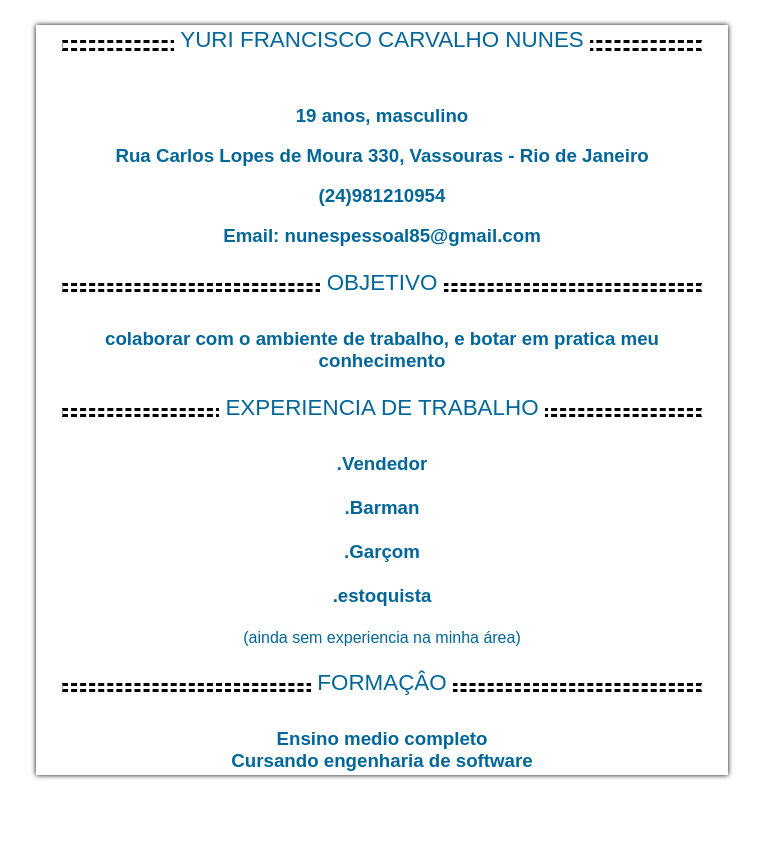
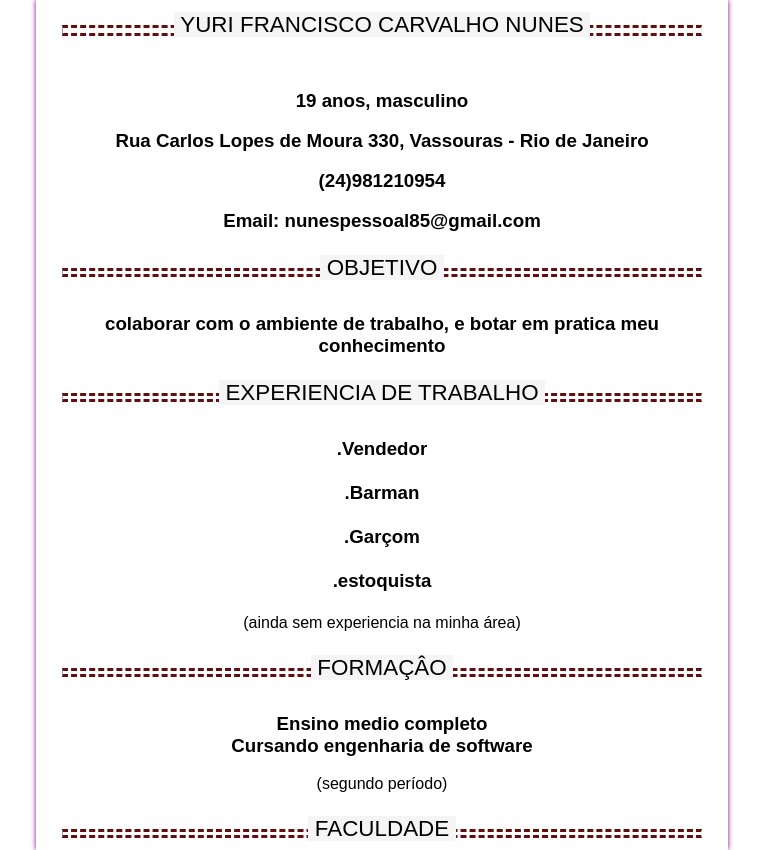
Before and after one commit to Nunes777S/curr-culo, a plain HTML site: page index.html in a window 1280 px wide. Shown: the whole page, without its empty margins (258-1021 px from the left). Before the commit the page ends 800 px from the top, so only its background shows below. Drawn offline with Linux system fonts and the light colour scheme.

Commit message:
Add files via upload

```diff
--- a/index.html
+++ b/index.html
@@ -3,7 +3,7 @@
 <head>
     <meta charset="UTF-8">
     <meta name="viewport" content="width=device-width, initial-scale=1.0">
-    <title>curriculo</title>
+    <title>curriculo </title>
 </head>
 <style>
     *{
@@ -13,7 +13,7 @@
     }
     body{
         width: 100%;
-        color: #069;
+        color: black;
         text-align: center;
         min-height: 100vh;
         font-weight: lighter;
@@ -27,21 +27,21 @@
         .container{
             width: 50%;
             overflow-y: scroll;
-            height: 90vh;
-            padding: 15px 2%;
-            box-shadow: 0 0 5px black;
+            height: 100vh;
+            padding: 25px 2%;
+            box-shadow: 0 0 5px purple;
         }
         .container::-webkit-scrollbar{
             width: 15px;
-            border: 1px solid #069;
+            border: 1px solid black;
         }
         .container::-webkit-scrollbar-thumb{
-            background-color: #069;
-            border-radius: 6px;
+            background-color: black;
+            border-radius: 10px;
         }
         .hr_dados1{
-            border-top: medium dashed black;
-            border-bottom:medium dashed black;
+            border-top: medium dashed rgb(100, 15, 15);
+            border-bottom:medium dashed rgb(100, 15, 15);
             height: 5px;
             overflow: visible;
             padding: 0;
@@ -53,13 +53,13 @@
             font-size: 1.4em;
             padding: 0 0.3em;
             top: -0.7em;
-            background: #fff;
+            background: whitesmoke;
             display: inline;
             position: relative;
         }
         .hr_01{
-            border-top: medium dashed black;
-            border-bottom:medium dashed black;
+            border-top: medium dashed rgb(100, 15, 15);
+            border-bottom:medium dashed rgb(100, 15, 15);
             height: 3px;
             overflow: visible;
             padding: 0;
@@ -71,14 +71,14 @@
             font-size: 1.4em;
             padding: 0 0.3em;
             top: -0.7em;
-            background: #fff;;
+            background: whitesmoke;
             display: inline;
             position: relative;
 
         }
         .hr_02{
-            border-top: medium dashed black;
-            border-bottom:medium dashed black;
+            border-top: medium dashed rgb(100, 15, 15);
+            border-bottom:medium dashed rgb(100, 15, 15);
             height: 3px;
             overflow: visible;
             padding: 0;
@@ -90,13 +90,13 @@
             font-size: 1.4em;
             padding: 0 0.3em;
             top: -0.7em;
-            background: #fff;
+            background: whitesmoke;
             display: inline;
             position: relative;
         }
         .hr_03{
-            border-top: medium dashed black;
-            border-bottom:medium dashed black;
+            border-top: medium dashed rgb(100, 15, 15);
+            border-bottom:medium dashed rgb(100, 15, 15);
             height: 3px;
             overflow: visible;
             padding: 0;
@@ -107,13 +107,13 @@
             font-size: 1.4em;
             padding: 0 0.3em;
             top: -0.7em;
-            background: #fff;
+            background: whitesmoke;
             display: inline;
             position: relative;
         }
         .hr_04{
-            border-top: medium dashed black;
-            border-bottom:medium dashed black;
+            border-top: medium dashed rgb(100, 15, 15);
+            border-bottom:medium dashed rgb(100, 15, 15);
             height: 3px;
             overflow: visible;
             padding: 0;
@@ -124,13 +124,13 @@
             font-size: 1.4em;
             padding: 0 0.3em;
             top: -0.7em;
-            background: #fff;
+            background: whitesmoke;
             display: inline;
             position: relative;
         }
         .hr_05{
-            border-top: medium dashed black;
-            border-bottom:medium dashed black;
+            border-top: medium dashed rgb(100, 15, 15);
+            border-bottom:medium dashed rgb(100, 15, 15);
             height: 3px;
             overflow: visible;
             padding: 0;
@@ -141,13 +141,13 @@
             font-size: 1.4em;
             padding: 0 0.3em;
             top: -0.7em;
-            background: #fff;
+            background: whitesmoke;
             display: inline;
             position: relative;
         }
         .hr_06{
-            border-top: medium dashed black;
-            border-bottom:medium dashed black;
+            border-top: medium dashed rgb(100, 15, 15);
+            border-bottom:medium dashed rgb(100, 15, 15);
             height: 3px;
             overflow: visible;
             padding: 0;
@@ -158,7 +158,7 @@
             font-size: 1.4em;
             padding: 0 0.3em;
             top: -0.7em;
-            background: #fff;
+            background: whitesmoke;
             display: inline;
             position: relative;
 
```
